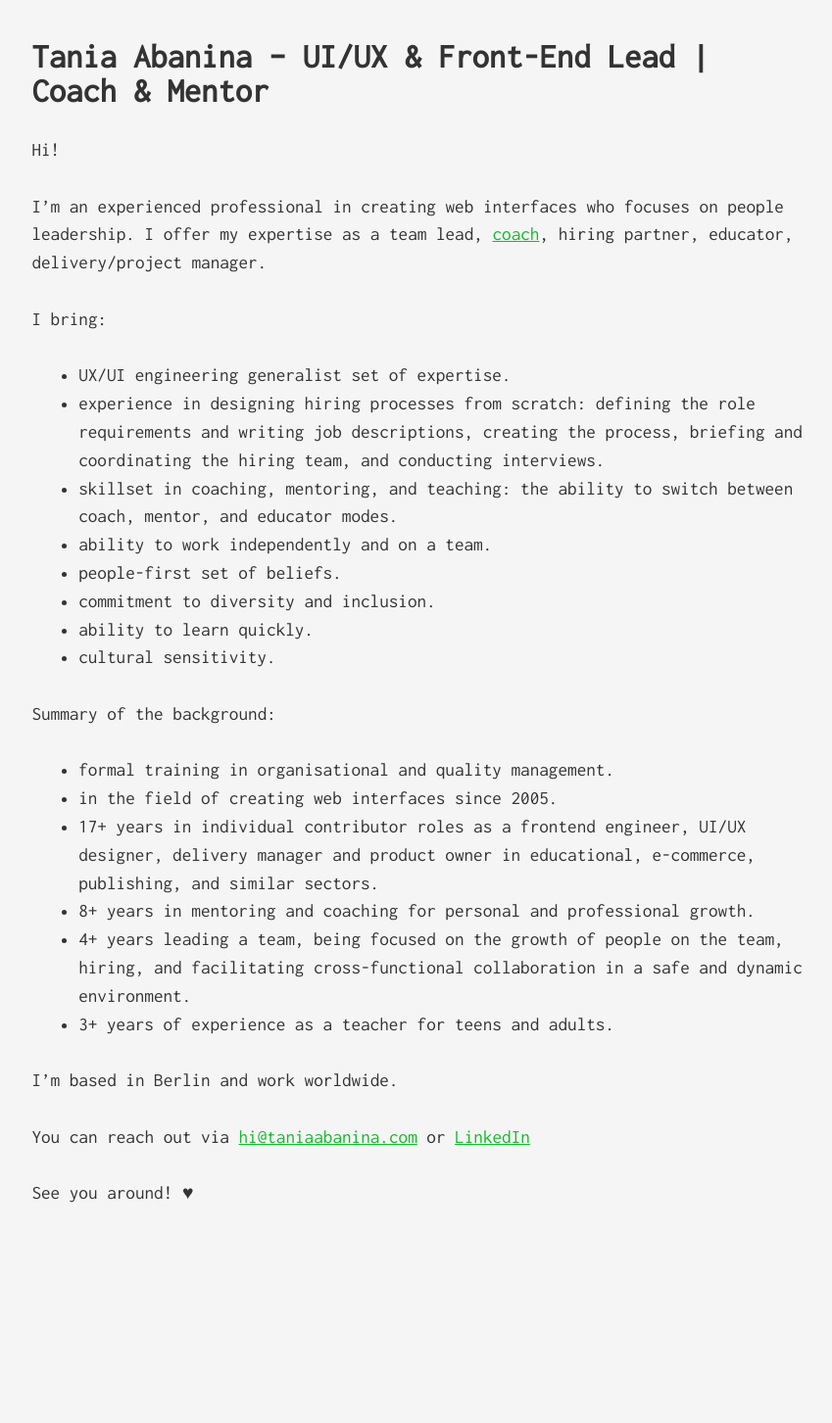
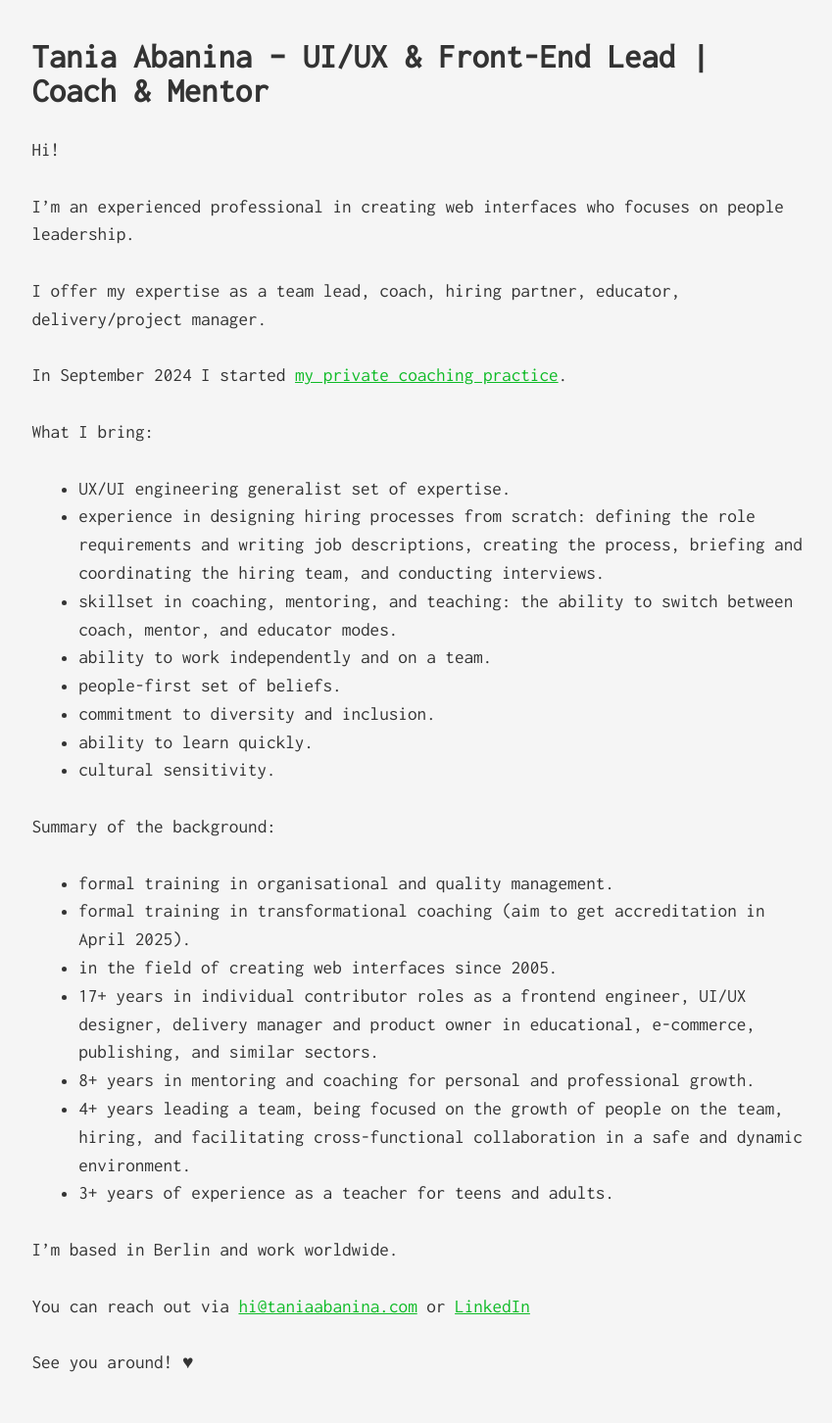
Before and after one commit to tataata/taniaabanina.com, a Jekyll site: the page built from index.md, in a window 1280 px wide. Shown: the whole page at 98% size, without its empty margins (6-855 px from the left). Built offline with Jekyll 4.4.1, drawn with Linux system fonts in a browser that asks for light colours; before the commit the page ends 1280 px from its top, so only the background shows below that.

Commit message:
add link to the coaching landing to the index

```diff
--- a/index.md
+++ b/index.md
@@ -6,10 +6,13 @@ layout: default
 Hi!
 
 I'm an experienced professional in creating web interfaces who focuses on people leadership.
-I offer my expertise as a team lead, [coach](https://www.notion.so/Coaching-with-Tania-Intro-and-description-10d5161f356380a0aa44f67513c3f3f1?pvs=4), hiring partner, educator, delivery/project manager.
+
+I offer my expertise as a team lead, coach, hiring partner, educator, delivery/project manager.
+
+In September 2024 I started [my private coaching practice](https://www.notion.so/Coaching-with-Tania-Intro-and-description-10d5161f356380a0aa44f67513c3f3f1?pvs=4).
 
 
-I bring:
+What I bring:
 - UX/UI engineering generalist set of expertise.
 - experience in designing hiring processes from scratch: defining the role requirements and writing job descriptions, creating the process, briefing and coordinating the hiring team, and conducting interviews.
 - skillset in coaching, mentoring, and teaching: the ability to switch between coach, mentor, and educator modes.
@@ -22,6 +25,7 @@ I bring:
 
 Summary of the background:
 * formal training in organisational and quality management.
+* formal training in transformational coaching (aim to get accreditation in April 2025).
 * in the field of creating web interfaces since 2005.
 * 17+ years in individual contributor roles as a frontend engineer, UI/UX designer, delivery manager and product owner in educational, e-commerce, publishing, and similar sectors.
 * 8+ years in mentoring and coaching for personal and professional growth.
```
